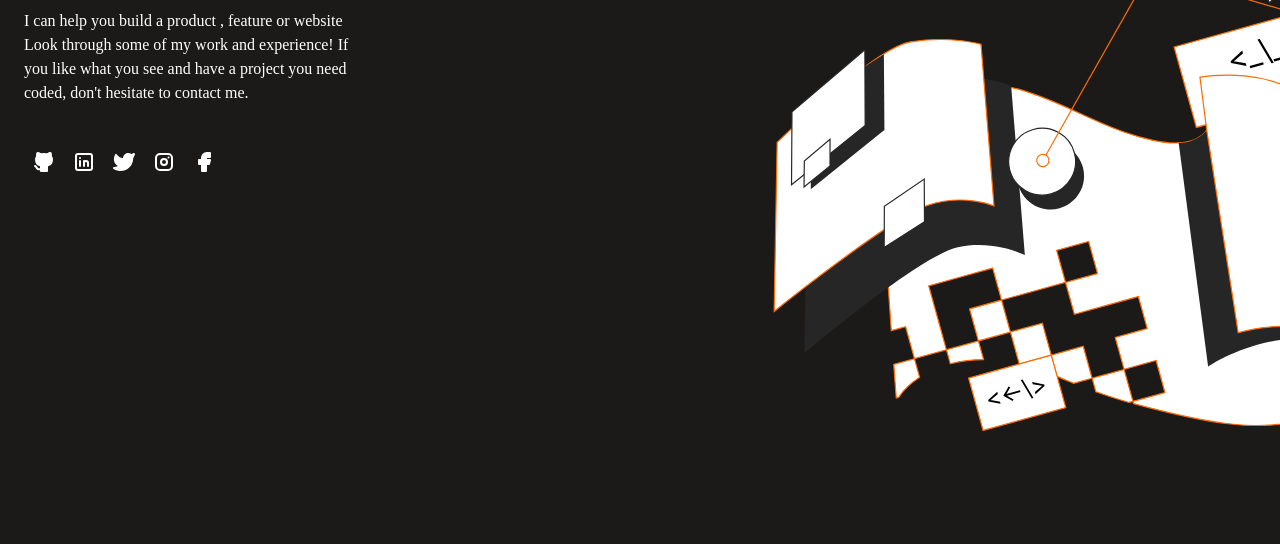
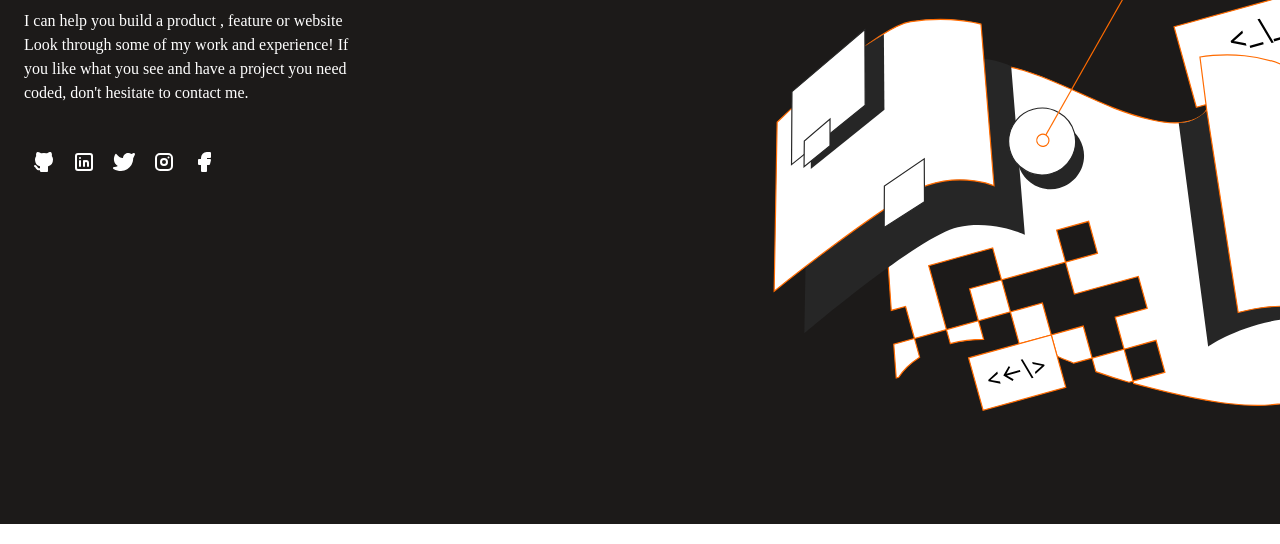
Before and after one commit to paulshaun-kdtk/Personal_Portifolio, a website: page index.html in a window 1280 px wide. Shown: the part 376-920 px from the top of the page. Drawn offline with Linux system fonts and the light colour scheme.

Commit message:
additional styles fix

```diff
--- a/styles.css
+++ b/styles.css
@@ -29,18 +29,17 @@
   display: flex;
   flex-direction: column;
   align-items: flex-start;
-  padding: 120px 0 120px 0;
+  padding: 120px 0 340px 0;
   gap: 12px;
   position: absolute;
   width: 100%;
-  height: 590px;
   top: 90px;
   background: #1c1a19;
   background-image: url('./Group.svg');
   background-repeat: no-repeat;
   background-size: 50%;
   background-position-x: 100%;
-  background-position-y: 65%;
+  background-position-y: 85%;
 }
 
 .heading-1 {
@@ -149,7 +148,5 @@
   top: 7.59%;
   bottom: 0;
   width: 500px;
-
-  /* Theme 3 / Primary 1 */
   background-repeat: no-repeat;
 }
```
